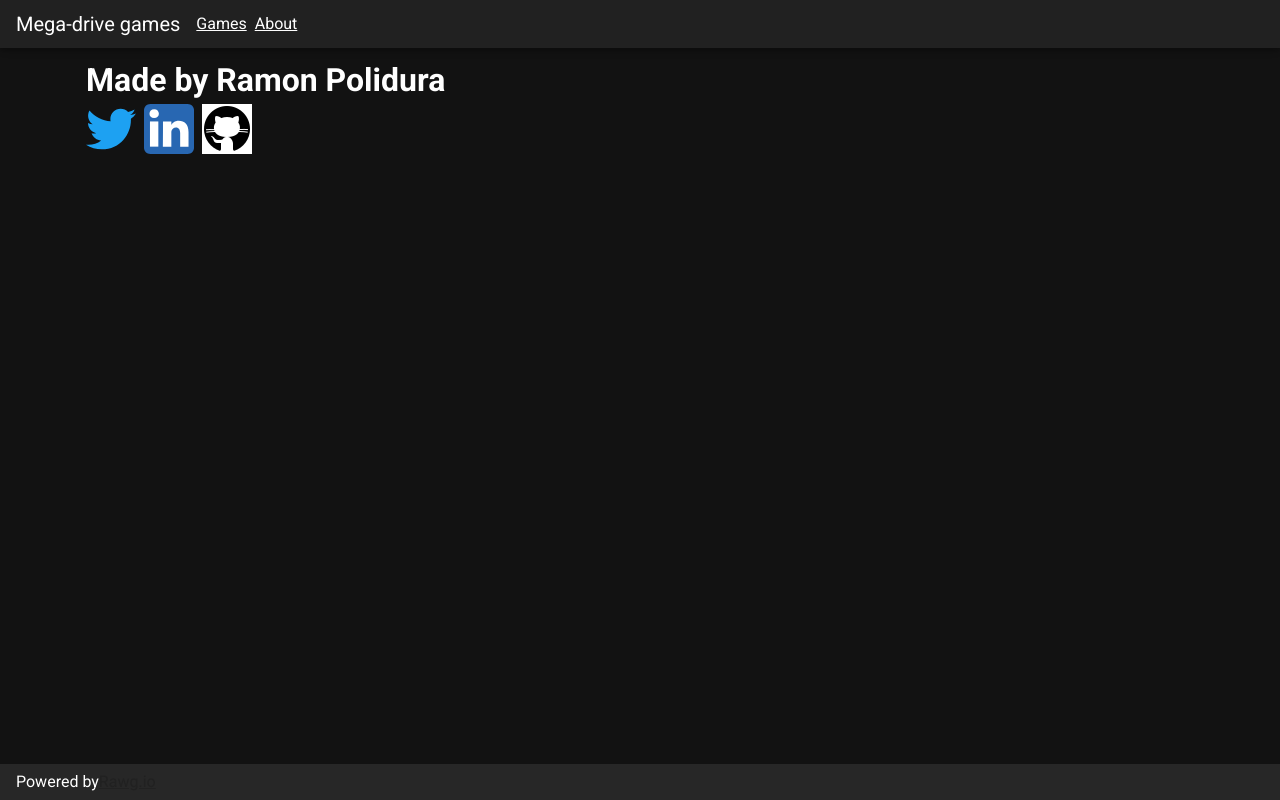
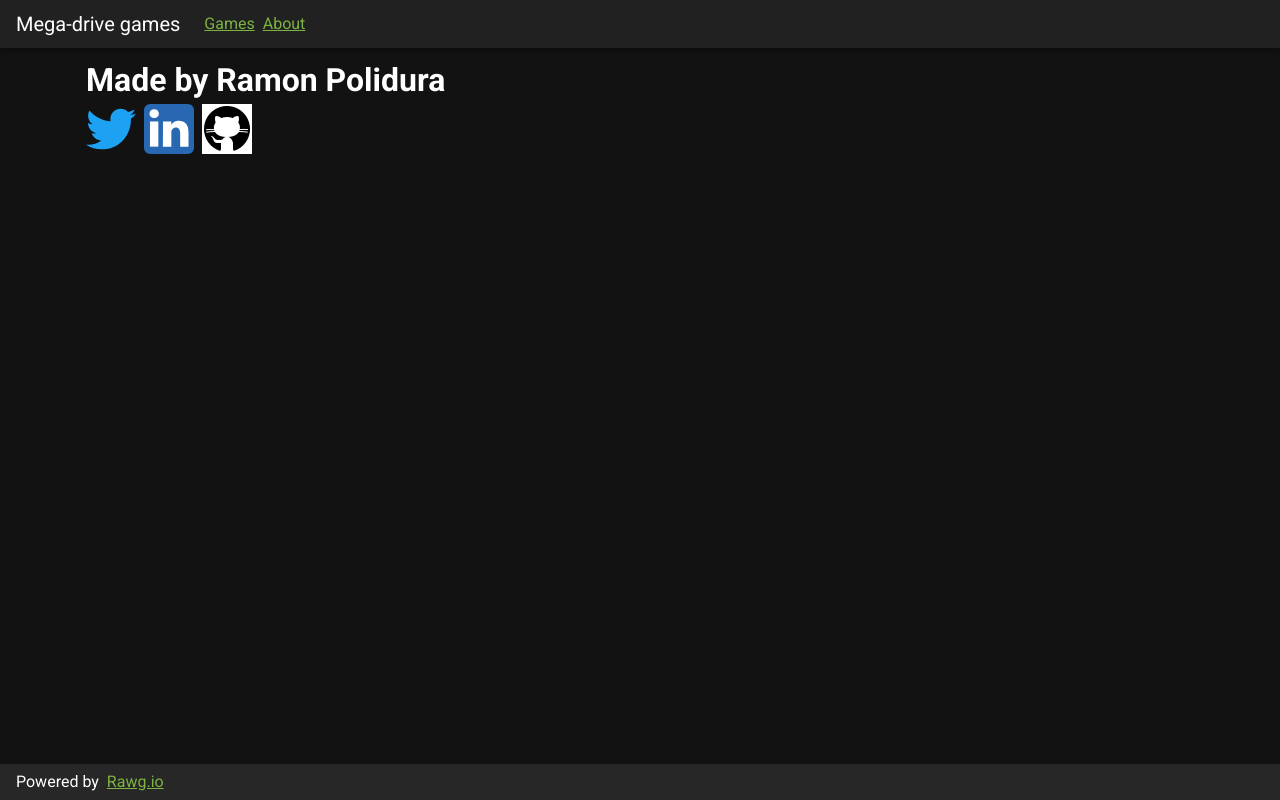
Before and after one commit to ramonpoli/mega-drive-games, a Vue app: page /about in a window 1280 px wide. Built offline with nearby package versions, Linux system fonts and the light colour scheme.

Commit message:
Change color

```diff
--- a/src/App.vue
+++ b/src/App.vue
@@ -5,8 +5,12 @@
       <v-spacer></v-spacer>
 
       <div class="ml-4">
-        <router-link to="/">Games</router-link>
-        <router-link to="/about" class="ml-2">About</router-link>
+        <router-link to="/" class="ml-2 light-green--text text--darken-1"
+          >Games</router-link
+        >
+        <router-link to="/about" class="ml-2 light-green--text text--darken-1"
+          >About</router-link
+        >
       </div>
     </v-app-bar>
 
@@ -14,7 +18,13 @@
       <router-view />
     </v-main>
     <v-footer>
-      Powered by <a href="https://rawg.io/" target="blank">Rawg.io</a>
+      Powered by
+      <a
+        href="https://rawg.io/"
+        target="blank"
+        class="ml-2 light-green--text text--darken-1"
+        >Rawg.io</a
+      >
     </v-footer>
   </v-app>
 </template>
@@ -32,8 +42,9 @@ export default Vue.extend({
 </script>
 
 <style lang="scss">
+@import "~vuetify/src/styles/styles.sass";
 @import "~vuetify/src/styles/main.sass";
-.v-application .v-toolbar a {
-  color: #ffffff;
-}
+// .v-application .v-toolbar a {
+//   color: var(--v-accent-darken1);
+// }
 </style>
```
Also changed, not shown: src/views/Games.vue (+2 -6 lines), 1 other file (tests, documents, lock files or other folders).
